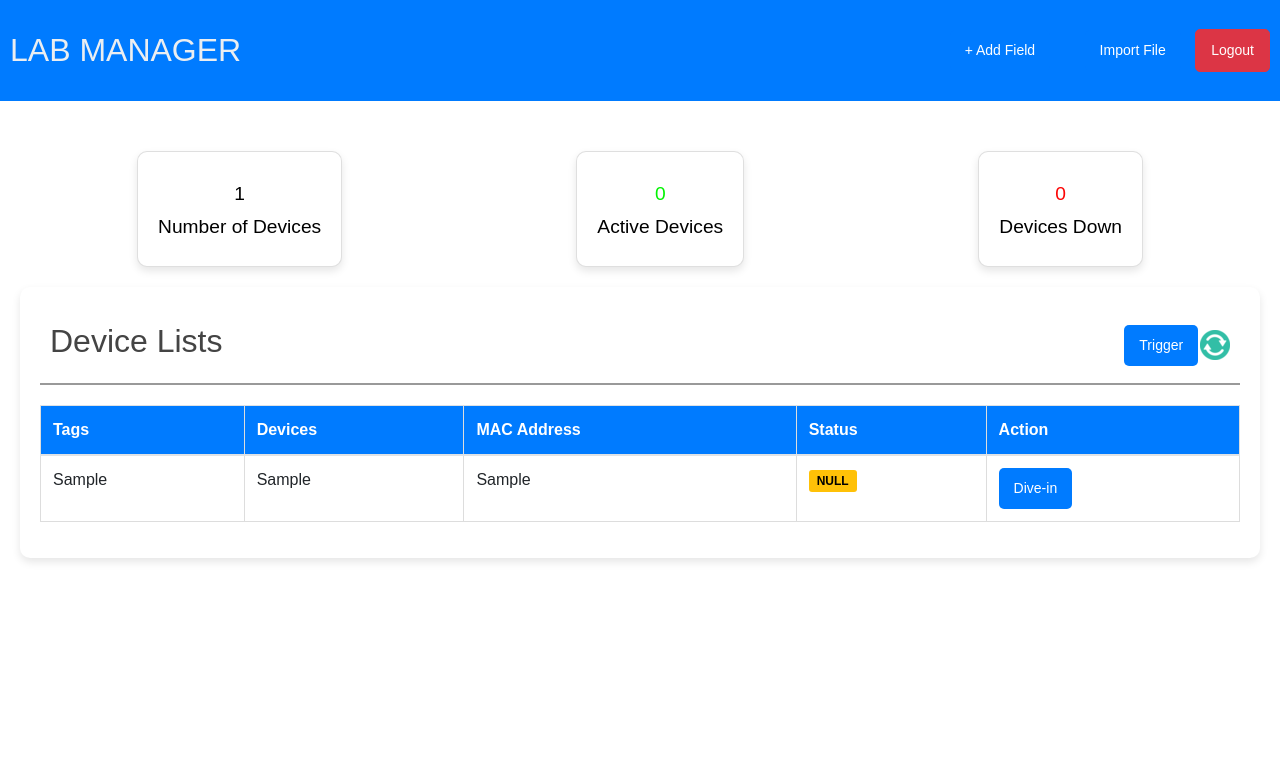
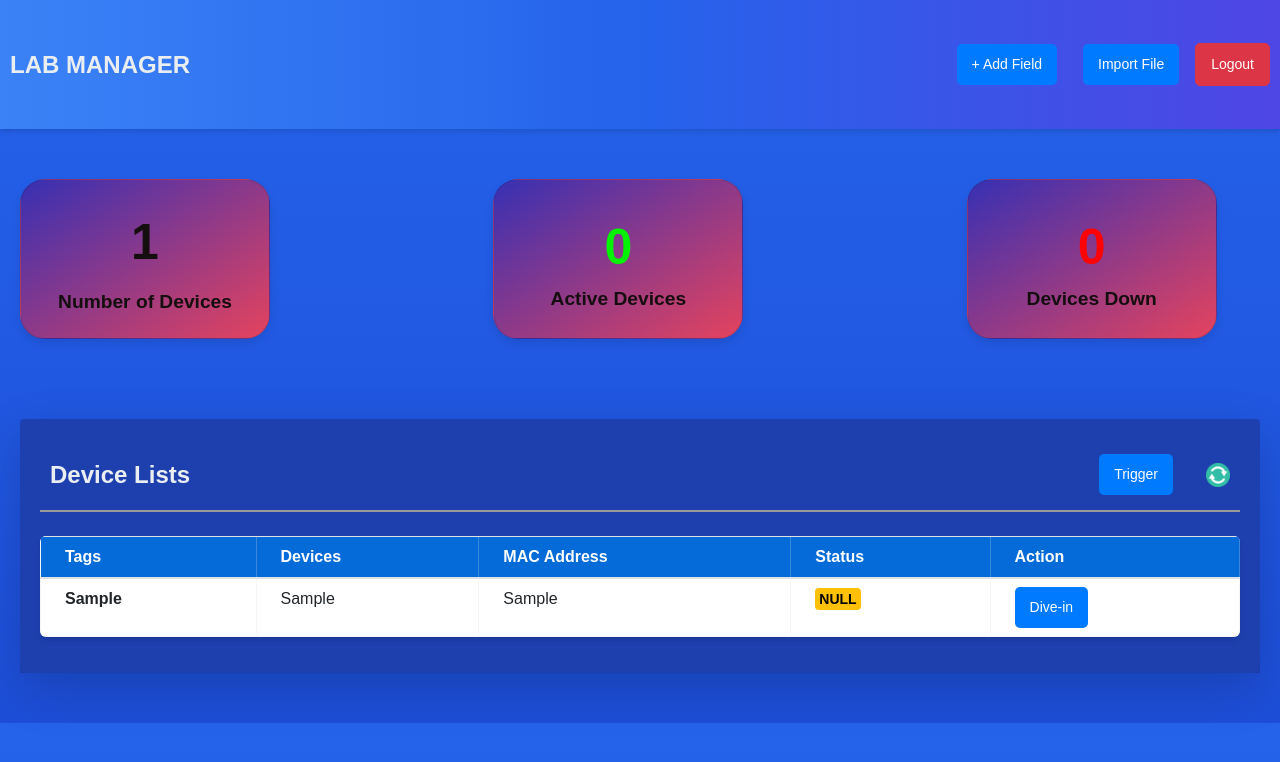
Before and after one commit to syamsiva12/lab-front, a Flask app: page / in a window 1280 px wide. Shown: the top 762 px of the page. Run offline with Flask 3, Linux system fonts and the light colour scheme; a user stored in the database is signed in; tables that the repository leaves empty or names only in its code hold one stand-in row (values such as "Sample post"); parts of the project's set-up code (start-up, migrations or seed data) failed here and were passed over; some libraries are stand-ins or nearby versions.

Commit message:
Add tailwind based design to gui

```diff
--- a/template/add_import_modal.html
+++ b/template/add_import_modal.html
@@ -4,7 +4,7 @@
         <div class="modal-dialog" role="document">
             <div class="modal-content">
                 <div class="modal-header">
-                    <h5 class="modal-title">Add Fields</h5>
+                    <h4 class="modal-title">Add Fields</h4>
                     <button type="button" class="close" data-dismiss="modal" aria-label="Close">
                         <span aria-hidden="true">&times;</span>
                     </button>
@@ -44,7 +44,7 @@
     <div class="modal-dialog" role="document">
         <div class="modal-content">
             <div class="modal-header">
-                <h5 class="modal-title" id="importFileModalLabel">Import File</h5>
+                <h4 class="modal-title" id="importFileModalLabel">Import File</h4>
                 <button type="button" class="close" data-dismiss="modal" aria-label="Close">
                     <span aria-hidden="true">&times;</span>
                 </button>
--- a/template/dash.html
+++ b/template/dash.html
@@ -10,6 +10,7 @@
     <!-- Bootstrap CSS -->
     <link rel="stylesheet" href="https://stackpath.bootstrapcdn.com/bootstrap/4.3.1/css/bootstrap.min.css">
     <link rel="stylesheet" href="./static/samp.css">
+    <link href="https://cdn.jsdelivr.net/npm/tailwindcss@2.2.19/dist/tailwind.min.css" rel="stylesheet">
     <style>
         /* Add any custom styles here */
         .container-fluid {
@@ -53,21 +54,30 @@
         }
 /*mo*/
     .cards {
-            display: flex;
-            justify-content: space-around;
+        display: grid;
+        grid-template-columns: repeat(auto-fill, minmax(200px, 1fr));
+        gap: 180px;
         margin-top: 30px;
+        margin-bottom: 80px;
     }
 
     .card {
-            background-color: #fff;
-            border-radius: 10px;
+        background: linear-gradient(to bottom right, #3730b3, #e4435e);
+        border-radius: 25px;
         box-shadow: 0 4px 8px rgba(0, 0, 0, 0.1);
         overflow: hidden;
         transition: transform 0.3s ease-in-out;
+        height: 160px;
+        width: 250px;
+        display: flex;
+        flex-direction: column;
+        justify-content: center;
+        align-items: center;
     }
 
     .card:hover {
         transform: scale(1.05);
+        box-shadow: 0 8px 16px rgba(0, 0, 0, 0.2);
     }
         .box {
             padding: 20px;
@@ -78,30 +88,49 @@
             font-size: 2em;
             margin: 0;
         }
+        h2 {
+            color: #ebeef1;
+        }
 
         h3 {
             color: #555;
             font-size: 1.2em;
             margin-top: 10px;
+            font-weight: bold;
         }
         h4 {
-            color: #000000;
+            color: #140e0e;
             font-size: 1.2em;
             margin-top: 10px;
+            font-weight: bold;
+        }
+        h7 {
+            color: #140e0e;
+            font-size: 1.2em;
+            margin-top: 10px;
+            font-weight: bold;
+            font-size: 50px;
         }
 
         h5 {
             color: #02f302;
             font-size: 1.2em;
             margin-top: 10px;
+            font-weight: bold;
+            font-size: 50px;
         }
 
         h6 {
             color: #fc0404;
             font-size: 1.2em;
             margin-top: 10px;
+            font-weight: bold;
+            font-size: 50px;
         }
 
+        .form-group {
+            color: #000;
+        }
 
         .content-2 {
             margin-top: 20px;
@@ -158,19 +187,19 @@
 
         th, td {
             padding: 15px;
-            border: 1px solid #dddddd;
+            border: 1px solid #dddddd42;
             text-align: left;
         }
 
         th {
-            background-color: #007bff;
-            color: #fff;
+            background-color: #046bd8;
+            color: #ffffff;
         }
 
         .badge {
-            font-size: 12px;
-            padding: 5px 8px;
-            border-radius: 3px;
+            padding: 0.25rem 0.5rem;
+            border-radius: 0.25rem;
+            font-size: 0.875rem;
         }
 
         .badge-success {
@@ -203,7 +232,7 @@
 
 </head>
 
-<body>
+<body class="bg-gradient-to-b from-blue-600 to-blue-700 text-white">
     <div class="container-fluid">
         <div class="row">
             <!-- Side Menu -->
@@ -211,12 +240,11 @@
             <div class="col-md-12">
                 <!-- Header -->
                 <div class="header">
-                    <div class="nav">
-                        <h1>LAB MANAGER</h1>
-                        <div class="user">
+                    <div class="nav bg-gradient-to-r from-blue-500 via-blue-600 to-indigo-600 text-white py-4 px-6 shadow-md">
+                        <h1 class="text-2xl font-semibold">LAB MANAGER</h1>
+                        <div class="user flex items-center space-x-4">
                             <button type="button" class="btn btn-primary" data-toggle="modal" data-target="#addFieldsModal">
-                                &plus; Add Field
-                            </button>
+                                &plus; Add Field</button>
                                 <button type="button" class="btn btn-primary" data-toggle="modal" data-target="#importFileModal">
                                     Import File
                                 </button>
@@ -230,7 +258,7 @@
                     <div class="cards">
                         <div class="card">
                             <div class="box">
-                                <h4>{{ count_devices }}</h4>
+                                <h7>{{ count_devices }}</h7>
                                 <h4>Number of Devices</h4>
                             </div>
                             <div class="icon-case">
@@ -255,53 +283,45 @@
                     </div>
 
                     <!-- Device List -->
-                    <div class="content-2">
-                        <div class="recent-payments">
-                            <div class="title">
-                                <h2>Device Lists</h2>
-                                <!-- Add the Trigger button -->
+                    <div class="content-2 bg-gradient-to-b from-blue-700 to-blue-800 text-white">
+                        <div class="recent-payments p-8 rounded-lg shadow-lg bg-gradient-to-b from-blue-800 via-blue-1000  text-blue">
+                            <div class="title flex items-center justify-between mb-4">
+                                <h2 class="text-2xl font-semibold">Device Lists</h2>
                                 <button id="triggerButton" class="btn btn-primary" onclick="triggerCurlCommand()" style="margin-right: -900px;" onmouseover="startTimer()" onmouseout="clearTimer()">Trigger</button>
-                                <a href="{{ url_for('refresh') }}" >
-                                    <img src="static/refresh.png" alt="Refresh">
+                                <a href="{{ url_for('refresh') }}" class="ml-4">
+                                    <img src="static/refresh.png" alt="Refresh" class="w-6 h-6">
                                 </a>
-
-
                             </div>
-                            <!-- Table for Devices -->
-                            <table class="table">
-                                <thead>
+                            <table class="table w-full bg-white shadow-md rounded-md overflow-hidden">
+                                <thead class="bg-blue-500 text-white">
                                     <tr>
-                                        <th>Tags</th>
-                                        <th>Devices</th>
-                                        <th>MAC Address</th>
-                                        <th>Status</th>
-                                        <th>Action</th>
+                                        <th class="py-2 px-4">Tags</th>
+                                        <th class="py-2 px-4">Devices</th>
+                                        <th class="py-2 px-4">MAC Address</th>
+                                        <th class="py-2 px-4">Status</th>
+                                        <th class="py-2 px-4">Action</th>
                                     </tr>
                                 </thead>
                                 <tbody>
                                     {% for field in fields_data %}
                                     <tr>
-                                        <td>{{ field.tags }}</td>
-                                        <td>{{ field.ip }}</td>
-                                        <td>{{ field.mac }}</td>
-                                        <td>
+                                        <td class="font-semibold py-2 px-4">{{ field.tags }}</td>
+                                        <td class="py-2 px-4">{{ field.ip }}</td>
+                                        <td class="py-2 px-4">{{ field.mac }}</td>
+                                        <td class="py-2 px-4">
                                             {% if field.status == 'UP' %}
-                                            <span class="badge badge-success">{{ field.status }}</span>
+                                            <span class="badge badge-success bg-green-500 text-white p-1 rounded">{{ field.status }}</span>
                                             {% elif field.status == 'DOWN' %}
-                                            <span class="badge badge-danger">{{ field.status }}</span>
+                                            <span class="badge badge-danger bg-red-500 text-white p-1 rounded">{{ field.status }}</span>
                                             {% else %}
-                                            <span class="badge badge-warning">NULL</span>
+                                            <span class="badge badge-warning bg-yellow-500 text-black p-1 rounded">NULL</span>
                                             {% endif %}
                                         </td>
-                                        <div id="loadingMessage" style="display: none;">
-                                            Loading... Please wait.
-                                        </div>
-                                        <td>
+                                        <td class="py-2 px-4">
                                             <form action="{{ url_for('connect_page', tag=field.tags) }}" method="get" target="_blank">
                                                 <button type="submit" class="btn btn-primary">Dive-in</button>
                                             </form>
                                         </td>
-
                                     </tr>
                                     {% endfor %}
                                 </tbody>
--- a/template/import_file.html
+++ b/template/import_file.html
@@ -8,7 +8,7 @@
 
 <div class="dashboard-container">
     <div class="dashboard-header">
-        <h1>Import File</h1>
+        <h4>Import File</h4>
     </div>
     <!-- Your import file form goes here -->
     <form action="{{ url_for('import_file') }}" method="post">
```
Lines whose indentation alone changed are shown as unchanged.
